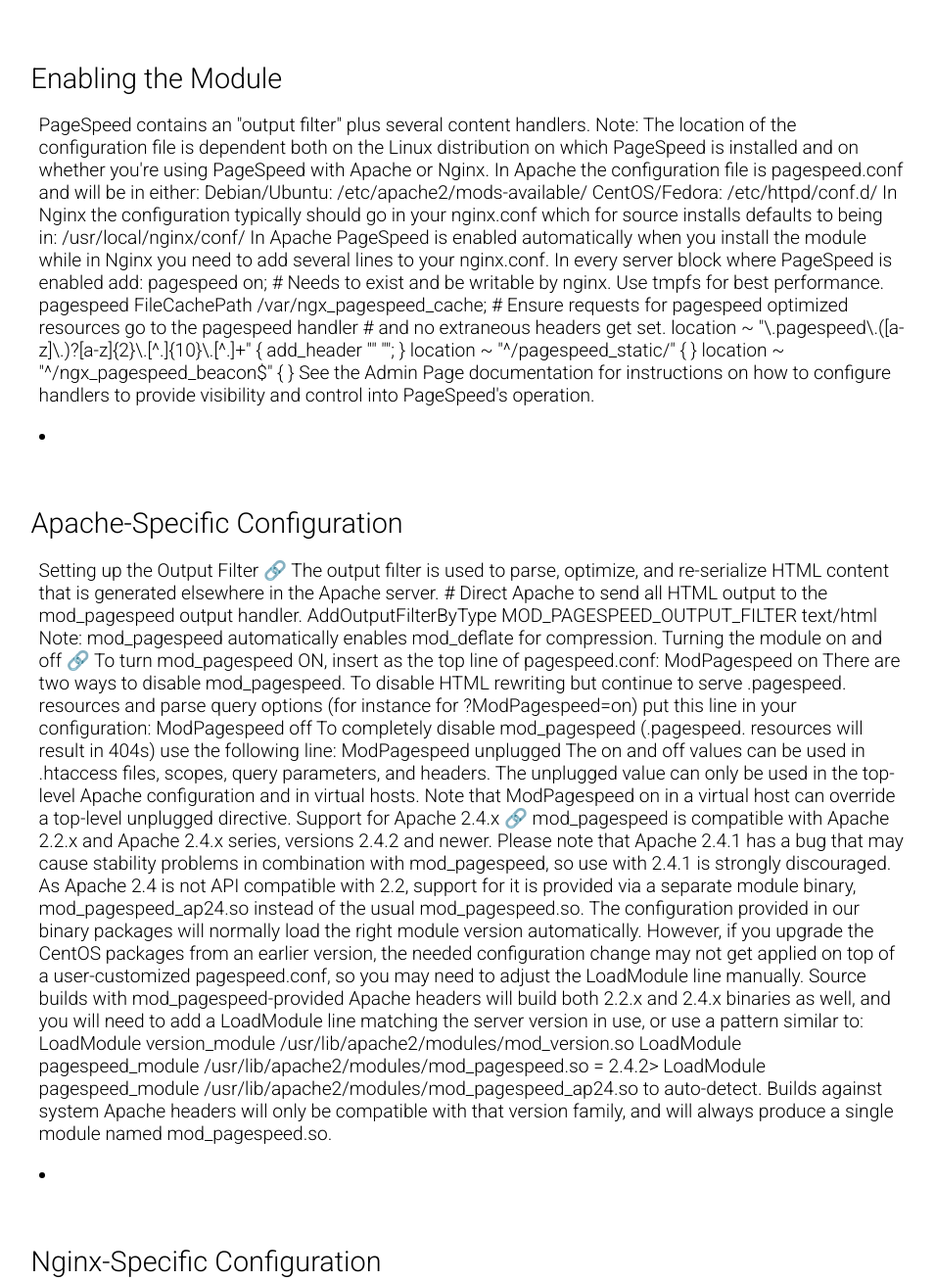
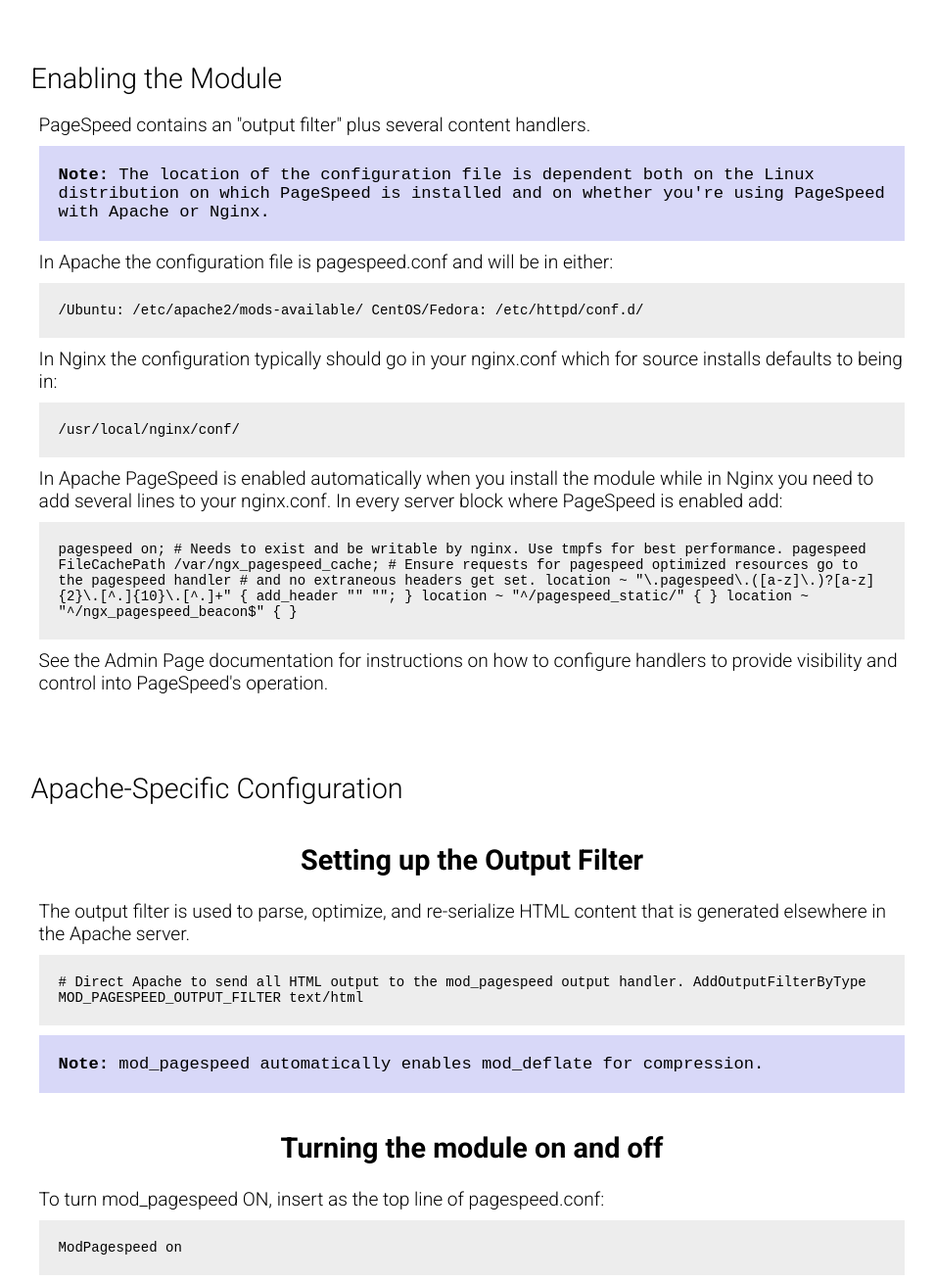
Before and after one commit to shay-meredith/technical-documentation-page, a plain HTML site: page index.html in a window 1280 px wide. Shown: the part 791-2099 px from the top of the page at 98% size, without its empty margins (158-1113 px from the left). Drawn offline with Linux system fonts and the light colour scheme.

Commit message:
Add files via upload
Additional formatting for code, note, and warning, but not yet completed.

```diff
--- a/index.html
+++ b/index.html
@@ -63,16 +63,26 @@
             <p>
                 PageSpeed contains an "output filter" plus several content handlers.
 
-                    Note: The location of the configuration file is dependent both on the Linux distribution on which PageSpeed is installed and on whether you're using PageSpeed with Apache or Nginx.
+                <code class="note">
+                    <strong>Note:</strong> The location of the configuration file is dependent both on the Linux distribution on which PageSpeed is installed and on whether you're using PageSpeed with Apache or Nginx.
+                </code>
 
                 In Apache the configuration file is pagespeed.conf and will be in either:
 
-                    Debian/Ubuntu: /etc/apache2/mods-available/
+                <code>
+                    /Ubuntu: /etc/apache2/mods-available/
                     CentOS/Fedora: /etc/httpd/conf.d/
+                </code>
+
                 In Nginx the configuration typically should go in your nginx.conf which for source installs defaults to being in:
+
+                <code>
                     /usr/local/nginx/conf/
+                </code>
+
                 In Apache PageSpeed is enabled automatically when you install the module while in Nginx you need to add several lines to your nginx.conf. In every server block where PageSpeed is enabled add:
 
+                <code>
                     pagespeed on;
 
                     # Needs to exist and be writable by nginx.  Use tmpfs for best performance.
@@ -85,40 +95,49 @@
                     }
                     location ~ "^/pagespeed_static/" { }
                     location ~ "^/ngx_pagespeed_beacon$" { }
+                </code>
+
                 See the Admin Page documentation for instructions on how to configure handlers to provide visibility and control into PageSpeed's operation.
             </p>
-            <code>
-
-            </code>
-            <li>
-
-            </li>
         </section>
         <section class="main-section" id="Apache-Specific_Configuration">
             <header>Apache-Specific Configuration</header>
             <p>
-                    Setting up the Output Filter 🔗
+                <h2>Setting up the Output Filter</h2>
 
                 The output filter is used to parse, optimize, and re-serialize HTML content that is generated elsewhere in the Apache server.
 
+                <code>
                     # Direct Apache to send all HTML output to the mod_pagespeed output handler.
                     AddOutputFilterByType MOD_PAGESPEED_OUTPUT_FILTER text/html
-                    Note: mod_pagespeed automatically enables mod_deflate for compression.
+                </code>
+                <code class="note">
+                    <strong>Note:</strong> mod_pagespeed automatically enables mod_deflate for compression.
+                </code>
 
-                    Turning the module on and off 🔗
+                <h2>Turning the module on and off</h2>
 
                 To turn mod_pagespeed ON, insert as the top line of pagespeed.conf:
 
+                <code>
                     ModPagespeed on
+                </code>
+
                 There are two ways to disable mod_pagespeed. To disable HTML rewriting but continue to serve .pagespeed. resources and parse query options (for instance for ?ModPagespeed=on) put this line in your configuration:
 
+                <code>
                     ModPagespeed off
+                </code>
+
                 To completely disable mod_pagespeed (.pagespeed. resources will result in 404s) use the following line:
 
+                <code>
                     ModPagespeed unplugged
+                </code>
+
                 The on and off values can be used in .htaccess files, <Directory> scopes, query parameters, and headers. The unplugged value can only be used in the top-level Apache configuration and in virtual hosts. Note that ModPagespeed on in a virtual host can override a top-level unplugged directive.
 
-                    Support for Apache 2.4.x 🔗
+                <h2>Support for Apache 2.4.x</h2>
 
                 mod_pagespeed is compatible with Apache 2.2.x and Apache 2.4.x series, versions 2.4.2 and newer. Please note that Apache 2.4.1 has a bug that may cause stability problems in combination with mod_pagespeed, so use with 2.4.1 is strongly discouraged.
 
@@ -296,7 +315,9 @@
             <p>
                 With an .htaccess file (Apache), <Directory> scope (Apache), or location block (Nginx) you can control most of the PageSpeed directives. Note, however, that the file-matching is only relevant to the HTML file, and not to any of the resources referenced from the HTML file. To restrict resources by directory, you must use the PageSpeed Allow and Disallow directives, using full paths or wildcards in those directives.
 
-                            Warning: Resources and the HTML files that reference them must have the same options. If they differ you may see poor performance and inconsistent application of options.
+                <code class="warning">
+                    <strong>Warning:</strong> Resources and the HTML files that reference them must have the same options. If they differ you may see poor performance and inconsistent application of options.
+                </code>
 
                 In Apache, the advantage of .htaccess is that it can be used in environments where the site administrator does not have access to the server configuration. However, there is a significant per-request overhead from processing .htaccess files. See The Apache HTTP Server Documentation:
 
--- a/style.css
+++ b/style.css
@@ -1,3 +1,6 @@
+img, embed, object, video {
+    max-width: 100%;
+}
 body {
     background-color: #ffffff;
     font-family: "Roboto", sans-serif;
@@ -56,6 +59,24 @@
     border-radius: 5px;
     box-shadow: 1px 1px 1px rgba(222, 222, 222, 0.6);
     margin: -1px;
+}
+strong {
+    font-weight: bold;
+}
+code {
+    background-color: rgba(165, 165, 165, 0.2);
+    display: block;
+    font-size: 0.9em;
+    margin: 10px 0px;
+    padding: 20px;
+}
+.note {
+    background-color: rgba(60, 60, 220, 0.2);
+    font-size: 1.1em;
+}
+.warning {
+    background-color: rgba(220, 60, 60, 0.2);
+    font-size: 1.1em;
 }
 footer {
     background-color: #00BCD4;
```
Lines whose indentation alone changed are shown as unchanged.
